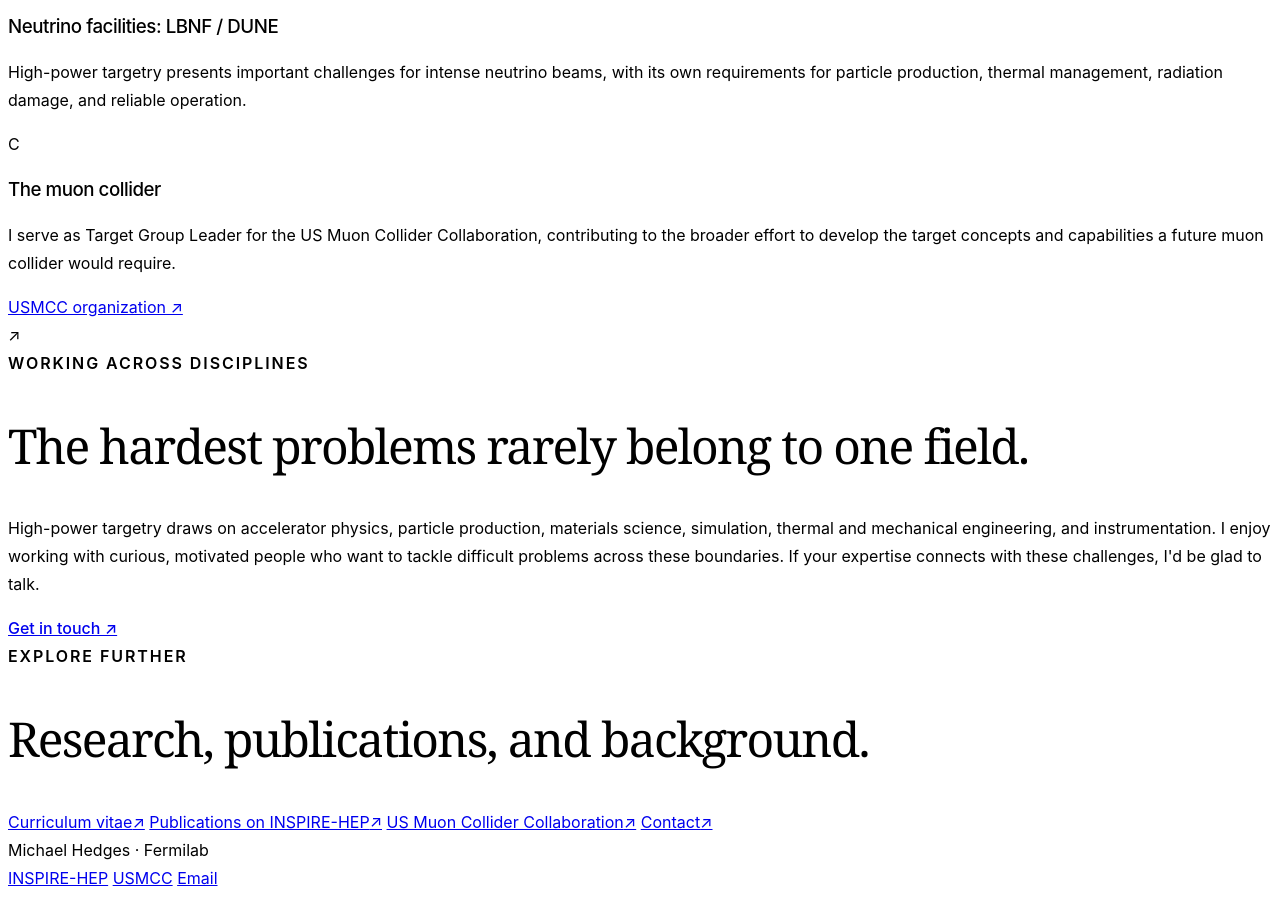
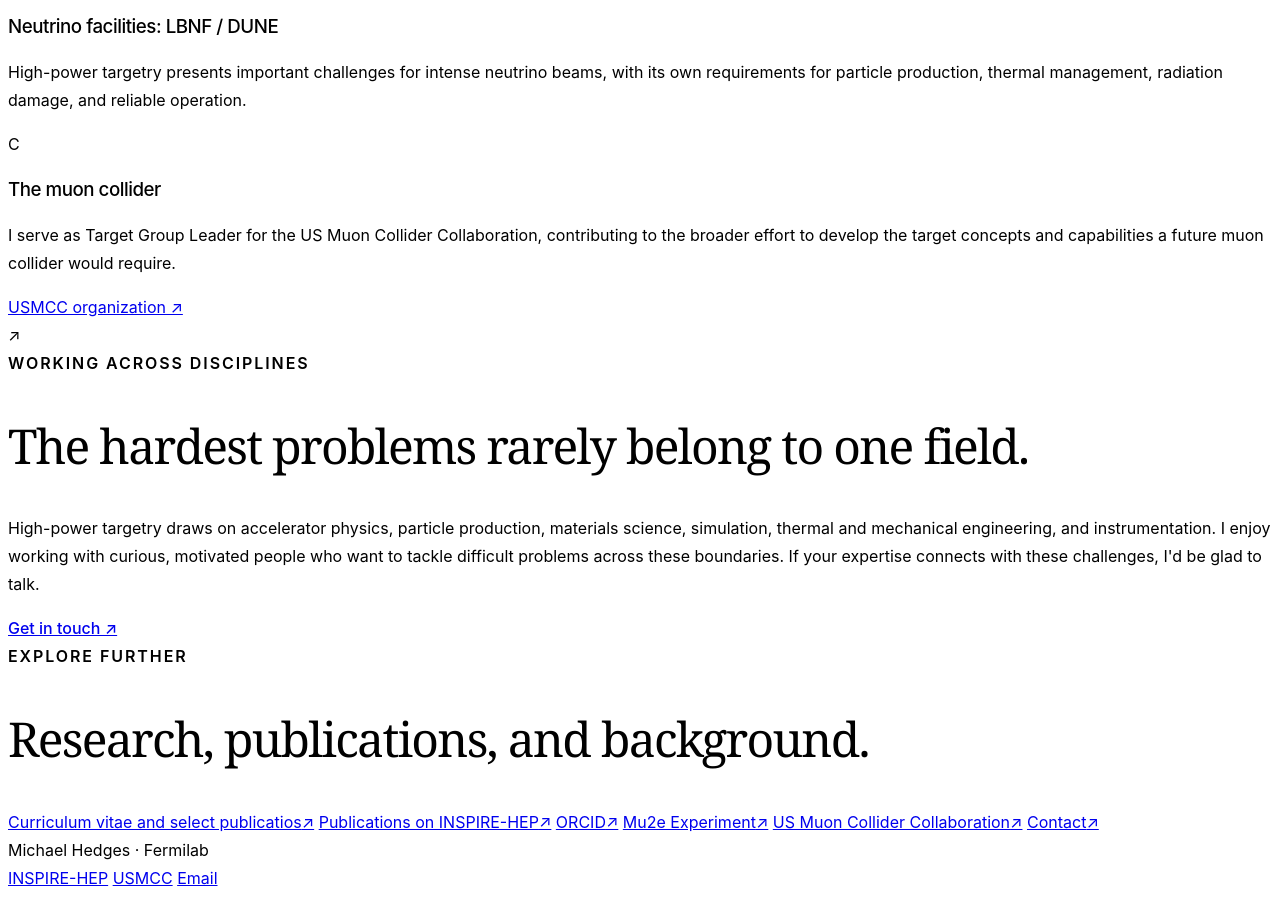
Before and after one commit to mhedges/mhedges.github.io, a Jekyll site: the page built from index.md, in a window 1280 px wide and 900 px high, scrolled down 2070 px. Built offline with Jekyll 4.4.1, drawn with Linux system fonts in a browser that asks for light colours; our own code applies the rules of GitHub Pages for plain Markdown files.

Commit message:
Light editing

```diff
--- a/index.md
+++ b/index.md
@@ -166,9 +166,11 @@ description: High-power targetry, beam instrumentation, and precision particle p
       <h2>Research, publications, and background.</h2>
     </div>
     <div class="link-list">
-      <a href="https://mhedges.github.io/markdown-cv/"><span>Curriculum vitae</span><span>↗</span></a>
+      <a href="https://mhedges.github.io/markdown-cv/"><span>Curriculum vitae and select publicatios</span><span>↗</span></a>
       <a href="https://inspirehep.net/authors/1259719"><span>Publications on INSPIRE-HEP</span><span>↗</span></a>
-      <a href="https://muoncollider.us/contact"><span>US Muon Collider Collaboration</span><span>↗</span></a>
+      <a href="https://orcid.org/0000-0001-6504-1872"><span>ORCID</span><span>↗</span></a>
+      <a href="https://mu2e.fnal.gov/"><span>Mu2e Experiment</span><span>↗</span></a>
+      <a href="https://muoncollider.us"><span>US Muon Collider Collaboration</span><span>↗</span></a>
       <a href="mailto:mhedges@fnal.gov"><span>Contact</span><span>↗</span></a>
     </div>
   </div>
```
